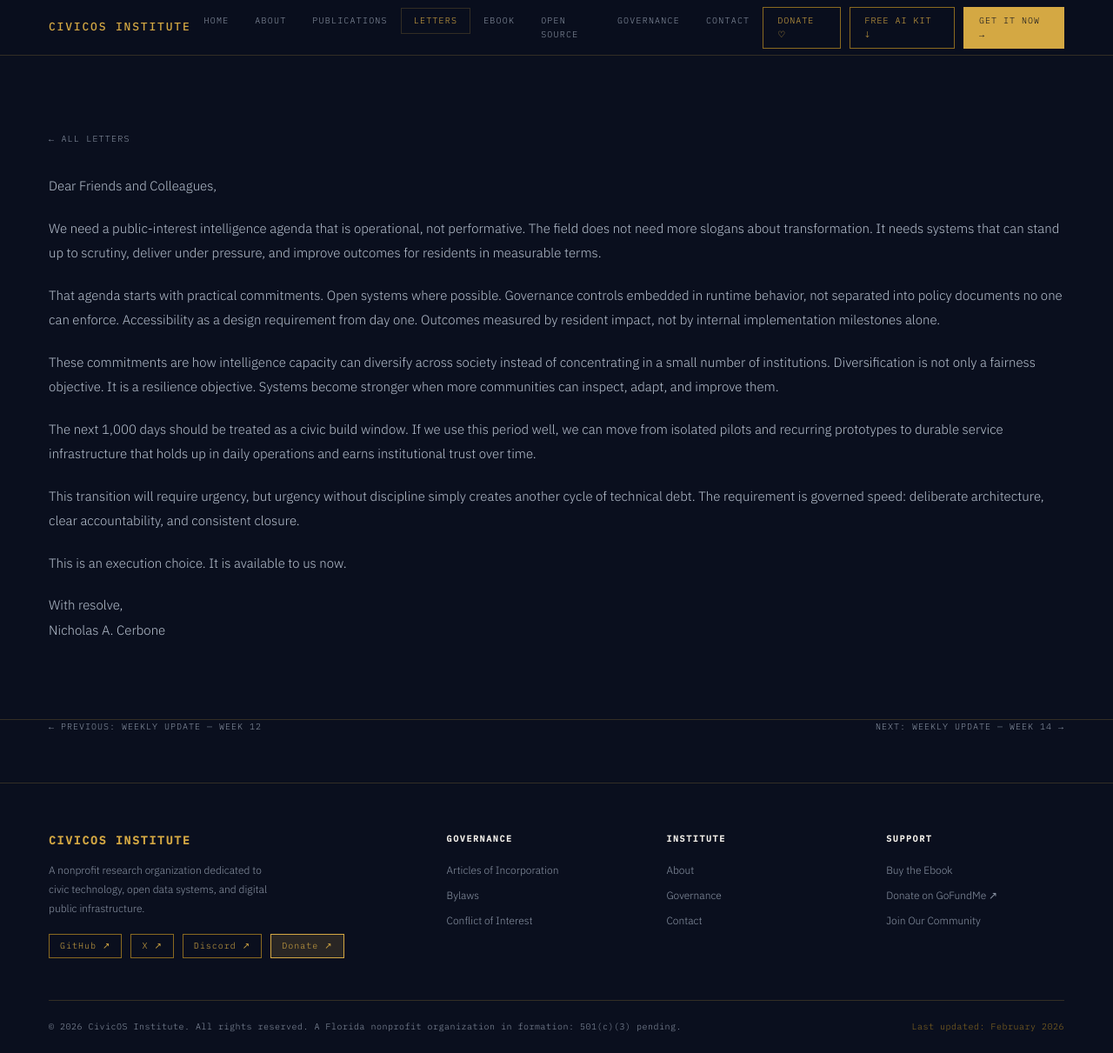
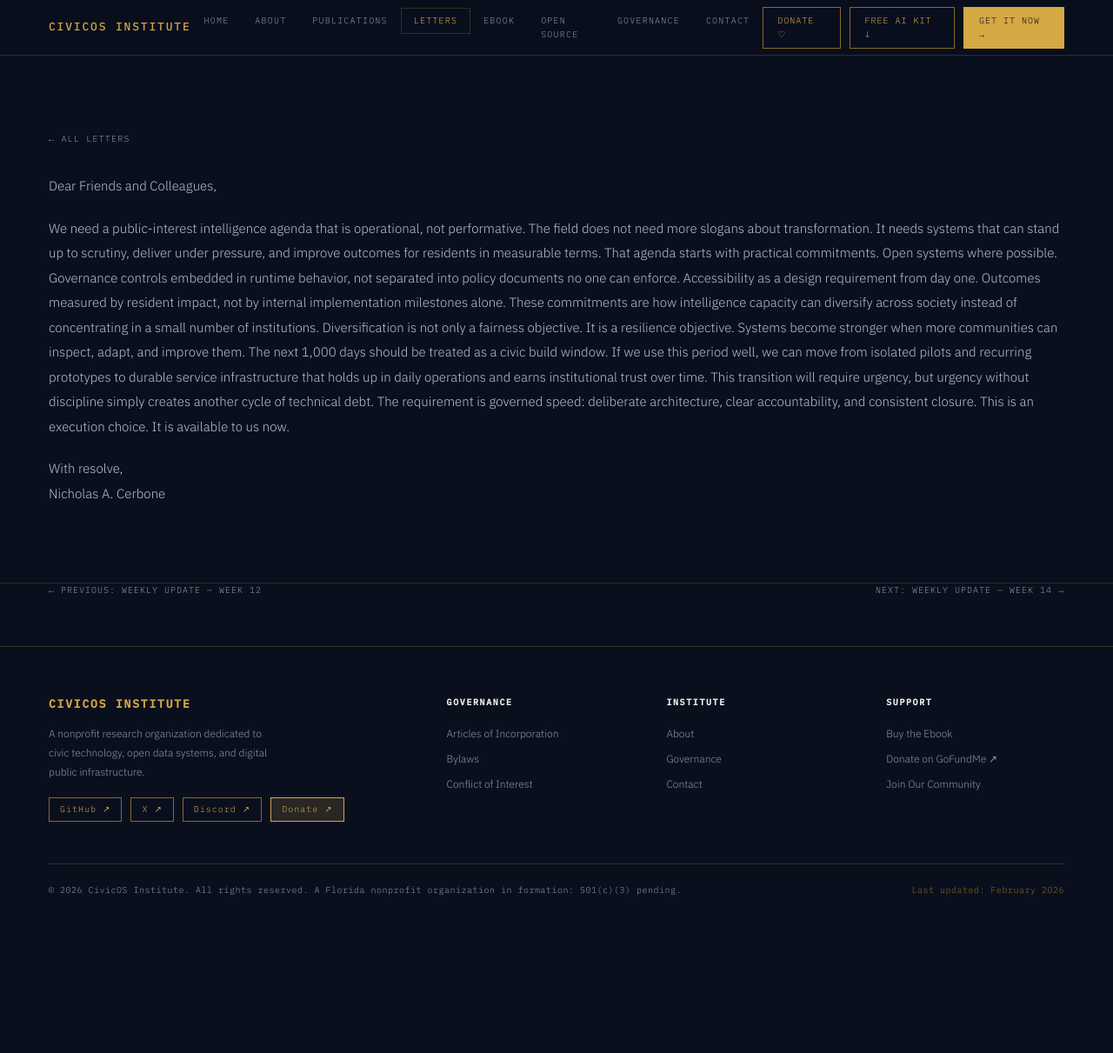
Before and after one commit to CivicOSInstitute/civicos-institute.github.io, a Jekyll site: the page built from _letters/2026-03-31-week-13.html, in a window 1280 px wide and 1211 px high. Shown: the whole window at 87% size. Built offline with Jekyll 4.4.1, drawn with Linux system fonts in a browser that asks for light colours; some web fonts are replaced.

```diff
--- a/_letters/2026-03-31-week-13.html
+++ b/_letters/2026-03-31-week-13.html
@@ -11,12 +11,9 @@ permalink: /letters/week-13-2026/
 ---
 
 <div class="letter-body">
+
 <p>Dear Friends and Colleagues,</p>
-<p>We need a public-interest intelligence agenda that is operational, not performative. The field does not need more slogans about transformation. It needs systems that can stand up to scrutiny, deliver under pressure, and improve outcomes for residents in measurable terms.</p>
-<p>That agenda starts with practical commitments. Open systems where possible. Governance controls embedded in runtime behavior, not separated into policy documents no one can enforce. Accessibility as a design requirement from day one. Outcomes measured by resident impact, not by internal implementation milestones alone.</p>
-<p>These commitments are how intelligence capacity can diversify across society instead of concentrating in a small number of institutions. Diversification is not only a fairness objective. It is a resilience objective. Systems become stronger when more communities can inspect, adapt, and improve them.</p>
-<p>The next 1,000 days should be treated as a civic build window. If we use this period well, we can move from isolated pilots and recurring prototypes to durable service infrastructure that holds up in daily operations and earns institutional trust over time.</p>
-<p>This transition will require urgency, but urgency without discipline simply creates another cycle of technical debt. The requirement is governed speed: deliberate architecture, clear accountability, and consistent closure.</p>
-<p>This is an execution choice. It is available to us now.</p>
+<p>We need a public-interest intelligence agenda that is operational, not performative. The field does not need more slogans about transformation. It needs systems that can stand up to scrutiny, deliver under pressure, and improve outcomes for residents in measurable terms. That agenda starts with practical commitments. Open systems where possible. Governance controls embedded in runtime behavior, not separated into policy documents no one can enforce. Accessibility as a design requirement from day one. Outcomes measured by resident impact, not by internal implementation milestones alone. These commitments are how intelligence capacity can diversify across society instead of concentrating in a small number of institutions. Diversification is not only a fairness objective. It is a resilience objective. Systems become stronger when more communities can inspect, adapt, and improve them. The next 1,000 days should be treated as a civic build window. If we use this period well, we can move from isolated pilots and recurring prototypes to durable service infrastructure that holds up in daily operations and earns institutional trust over time. This transition will require urgency, but urgency without discipline simply creates another cycle of technical debt. The requirement is governed speed: deliberate architecture, clear accountability, and consistent closure. This is an execution choice. It is available to us now.</p>
 <p>With resolve,<br>Nicholas A. Cerbone</p>
+
 </div>
```
